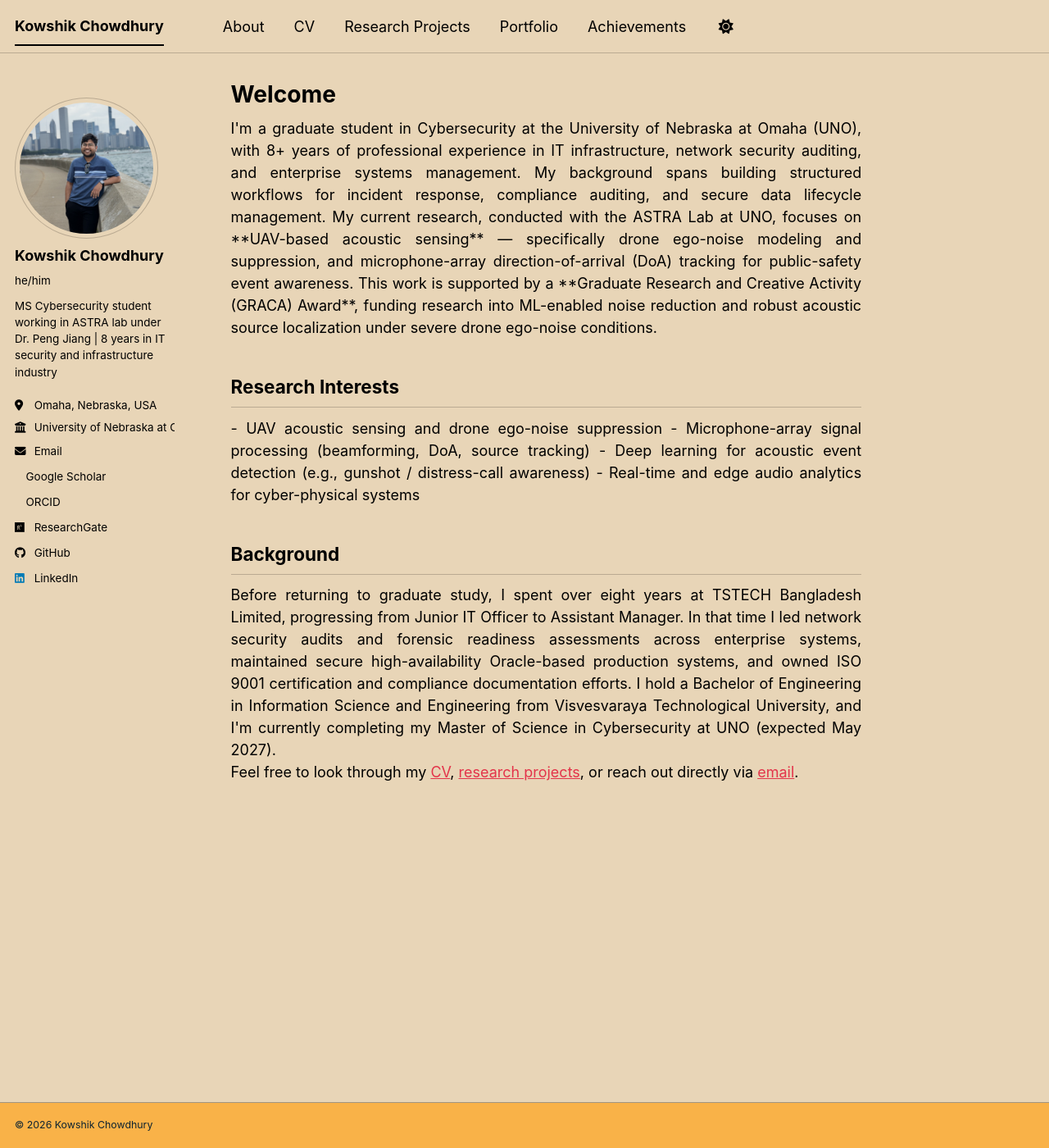
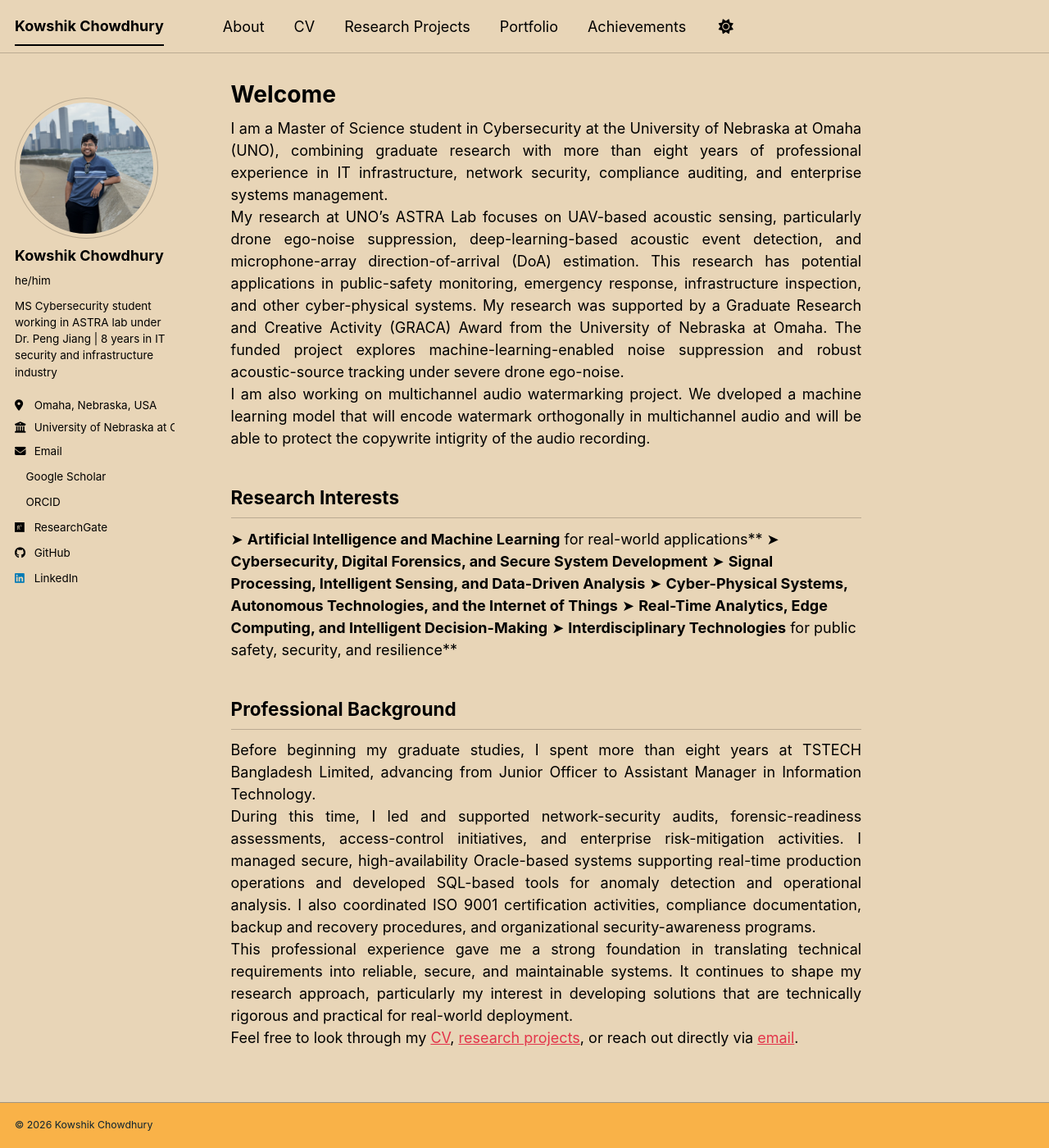
Before and after one commit to kowshik1993/kowshik1993.github.io, a Jekyll site: the page built from _pages/about.md, in a window 1280 px wide and 1400 px high. Shown: the whole window at 82% size. Built offline with Jekyll 4.4.1, drawn with Linux system fonts in a browser that asks for light colours; a style sheet for code colours, icons or effects is not loaded.

Commit message:
Update about.md

```diff
--- a/_pages/about.md
+++ b/_pages/about.md
@@ -8,23 +8,31 @@ redirect_from:
   - /about.html
 ---
 <div style="text-align: justify;">
-I'm a graduate student in Cybersecurity at the University of Nebraska at Omaha (UNO), with 8+ years of professional experience in IT infrastructure, network security auditing, and enterprise systems management. My background spans building structured workflows for incident response, compliance auditing, and secure data lifecycle management.
+I am a Master of Science student in Cybersecurity at the University of Nebraska at Omaha (UNO), combining graduate research with more than eight years of professional experience in IT infrastructure, network security, compliance auditing, and enterprise systems management.
+</div>
+<div style="text-align: justify;">
+My research at UNO’s ASTRA Lab focuses on UAV-based acoustic sensing, particularly drone ego-noise suppression, deep-learning-based acoustic event detection, and microphone-array direction-of-arrival (DoA) estimation. This research has potential applications in public-safety monitoring, emergency response, infrastructure inspection, and other cyber-physical systems. My research was supported by a Graduate Research and Creative Activity (GRACA) Award from the University of Nebraska at Omaha. The funded project explores machine-learning-enabled noise suppression and robust acoustic-source tracking under severe drone ego-noise.
+</div>
+<div style="text-align: justify;">
+I am also working on multichannel audio watermarking project. We dveloped a machine learning model that will encode watermark orthogonally in multichannel audio and will be able to protect the copywrite intigrity of the audio recording.
+</div>
+## Research Interests
+➤ **Artificial Intelligence and Machine Learning** for real-world applications**
+➤ **Cybersecurity, Digital Forensics, and Secure System Development**
+➤ **Signal Processing, Intelligent Sensing, and Data-Driven Analysis**
+➤ **Cyber-Physical Systems, Autonomous Technologies, and the Internet of Things**
+➤ **Real-Time Analytics, Edge Computing, and Intelligent Decision-Making**
+➤ **Interdisciplinary Technologies** for public safety, security, and resilience**
 
-My current research, conducted with the ASTRA Lab at UNO, focuses on **UAV-based acoustic sensing** — specifically drone ego-noise modeling and suppression, and microphone-array direction-of-arrival (DoA) tracking for public-safety event awareness. This work is supported by a **Graduate Research and Creative Activity (GRACA) Award**, funding research into ML-enabled noise reduction and robust acoustic source localization under severe drone ego-noise conditions.
+## Professional Background
+<div style="text-align: justify;">
+Before beginning my graduate studies, I spent more than eight years at TSTECH Bangladesh Limited, advancing from Junior Officer to Assistant Manager in Information Technology.
 </div>
-
-## Research Interests
 <div style="text-align: justify;">
-- UAV acoustic sensing and drone ego-noise suppression
-- Microphone-array signal processing (beamforming, DoA, source tracking)
-- Deep learning for acoustic event detection (e.g., gunshot / distress-call awareness)
-- Real-time and edge audio analytics for cyber-physical systems
+During this time, I led and supported network-security audits, forensic-readiness assessments, access-control initiatives, and enterprise risk-mitigation activities. I managed secure, high-availability Oracle-based systems supporting real-time production operations and developed SQL-based tools for anomaly detection and operational analysis. I also coordinated ISO 9001 certification activities, compliance documentation, backup and recovery procedures, and organizational security-awareness programs.
 </div>
-## Background
 <div style="text-align: justify;">
-Before returning to graduate study, I spent over eight years at TSTECH Bangladesh Limited, progressing from Junior IT Officer to Assistant Manager. In that time I led network security audits and forensic readiness assessments across enterprise systems, maintained secure high-availability Oracle-based production systems, and owned ISO 9001 certification and compliance documentation efforts.
-
-I hold a Bachelor of Engineering in Information Science and Engineering from Visvesvaraya Technological University, and I'm currently completing my Master of Science in Cybersecurity at UNO (expected May 2027).
+This professional experience gave me a strong foundation in translating technical requirements into reliable, secure, and maintainable systems. It continues to shape my research approach, particularly my interest in developing solutions that are technically rigorous and practical for real-world deployment.
 </div>
 
 Feel free to look through my [CV](/cv/), [research projects](/publications/), or reach out directly via [email](mailto:kowshikchowdhury.kc@gmail.com).
```
